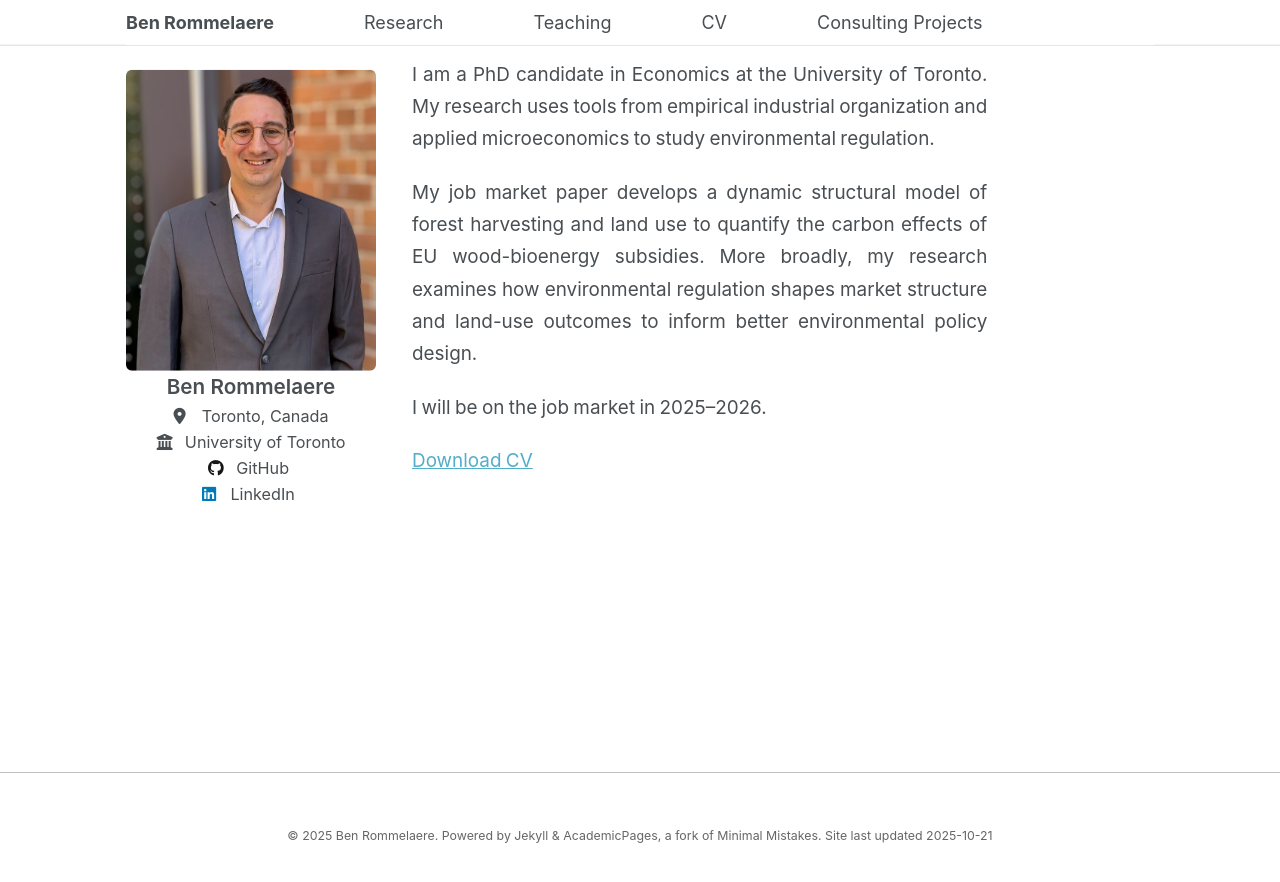
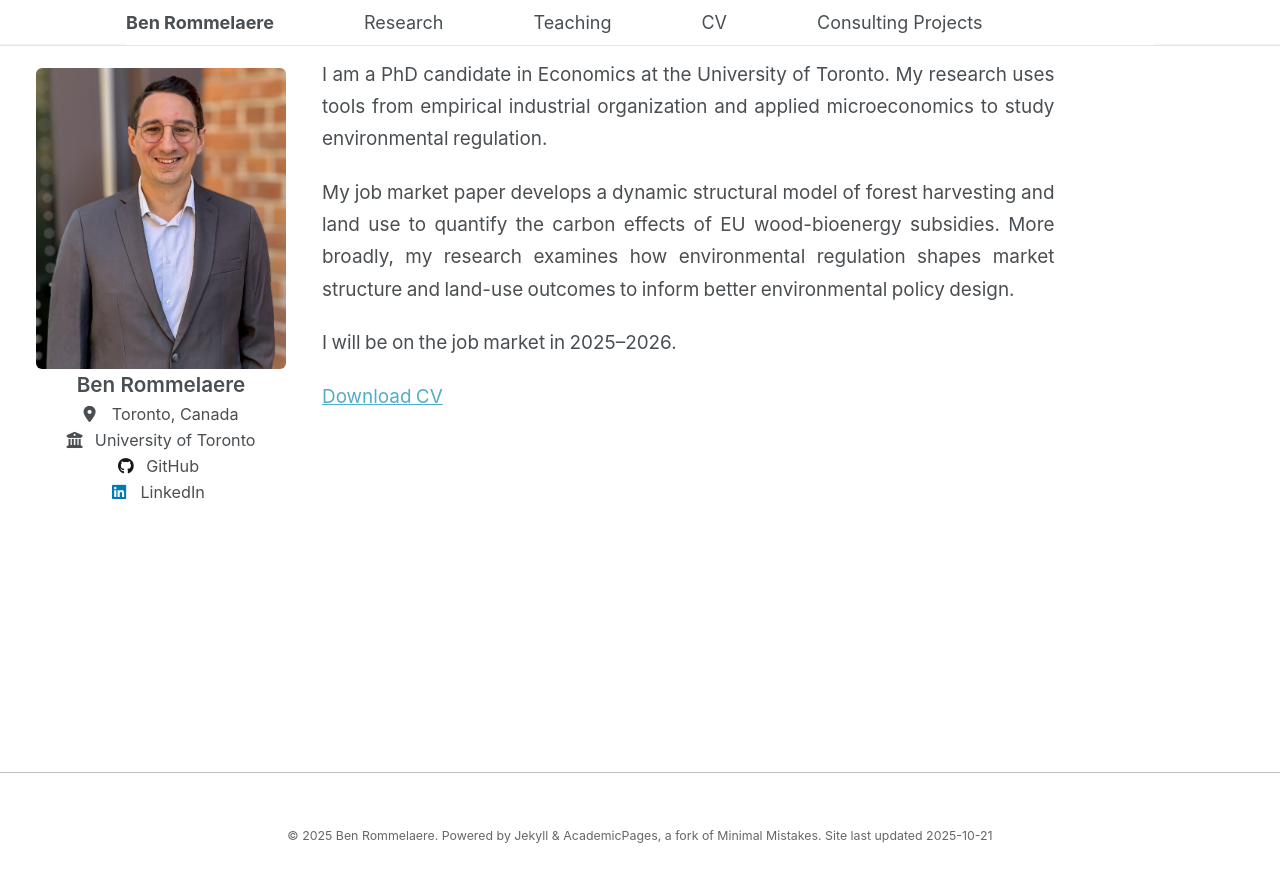
Before and after one commit to brommelaere/brommelaere.github.io, a Jekyll site: the page built from _pages/about.md, in a window 1280 px wide. Shown: the top 882 px of the page. Built offline with Jekyll 4.4.1, drawn with Linux system fonts in a browser that asks for light colours.

Commit message:
Update _custom.scss

```diff
--- a/_sass/_custom.scss
+++ b/_sass/_custom.scss
@@ -45,11 +45,13 @@
   margin-top: 0 !important;
   padding-top: 0 !important;
 
-  @media screen and (min-width: 64em) {
+  /* SIDE-BY-SIDE STARTS EARLIER (smaller screens keep two columns) */
+  @media screen and (min-width: 56em) {
     display: flex !important;
     align-items: flex-start !important;
     gap: 2rem !important;
-    max-width: 1100px !important;
+    /* ~25% wider than 1100px nav container */
+    max-width: 1375px !important;
     margin: 0 auto !important;
     padding-left: 2rem !important;
     padding-right: 2rem !important;
@@ -84,11 +86,11 @@
   padding-top: 0 !important;
   margin-right: 0 !important;
 
-  @media screen and (min-width: 64em) {
+  /* SIDE-BY-SIDE EARLIER + LOWER THE IMAGE A LITTLE FOR TOP ALIGNMENT */
+  @media screen and (min-width: 56em) {
     flex: 0 0 auto !important;
     align-self: flex-start !important;
     padding-top: 0 !important;
-    /* ADDED: lower the photo a bit site-wide so the text aligns to the top */
     margin-top: 1.25rem !important;
     padding-left: 0 !important;
     margin-right: 0 !important;
@@ -97,7 +99,7 @@
   }
 
   /* MOBILE: Keep sidebar on left with flex */
-  @media screen and (max-width: 63.9375em) {
+  @media screen and (max-width: 55.999em) {
     display: flex !important;
     flex-direction: column !important;
     align-items: flex-start !important;
@@ -123,7 +125,7 @@
     display: block !important;
 
     /* MOBILE: smaller but stays left */
-    @media screen and (max-width: 63.9375em) {
+    @media screen and (max-width: 55.999em) {
       max-width: 200px !important;
     }
   }
@@ -138,7 +140,7 @@
   margin-top: 0 !important;
   padding-top: 0 !important;
 
-  @media screen and (max-width: 63.9375em) {
+  @media screen and (max-width: 55.999em) {
     display: none !important;
   }
 }
@@ -162,7 +164,7 @@
 .author__urls-wrapper {
   margin-top: 0.2rem !important;
 
-  @media screen and (min-width: 64em) {
+  @media screen and (min-width: 56em) {
     display: block !important;
   }
 
@@ -170,7 +172,7 @@
     display: none !important;
   }
 
-  @media screen and (max-width: 63.9375em) {
+  @media screen and (max-width: 55.999em) {
     display: none !important;
   }
 }
@@ -203,7 +205,7 @@
   margin-left: 0 !important;
   float: none !important;
 
-  @media screen and (min-width: 64em) {
+  @media screen and (min-width: 56em) {
     margin-top: 0 !important;
     margin-left: 0 !important;
     padding-top: 0 !important;
@@ -226,12 +228,12 @@
 .page__content {
   font-size: 1.05rem !important;
   line-height: 1.7 !important;
-  /* ADDED: default wider measure (affects all pages) */
-  max-width: 48rem !important; /* ~768px default; per-page overrides below */
+  /* GLOBAL DEFAULT WIDTH — wider than before for all pages */
+  max-width: 48rem !important; /* per-page variants below */
   margin-top: 0 !important;
   padding-top: 0 !important;
 
-  /* ADDED: whatever the first element is (h2, p, etc.), do not add top gap */
+  /* Ensure the first block aligns to the image top */
   > *:first-child { margin-top: 0 !important; }
 
   p {
@@ -247,10 +249,8 @@
     padding-top: 0 !important;
   }
 
-  @media screen and (max-width: 63.9375em) {
-    p {
-      text-align: left !important;
-    }
+  @media screen and (max-width: 55.999em) {
+    p { text-align: left !important; }
   }
 }
 
@@ -258,27 +258,33 @@
    OPT-IN PAGE VARIANTS (via page front matter `classes`)
    ============================================================ */
 
-/* Wider content variant */
+/* Wider content variant for Consulting/Teaching, etc. */
 @media (min-width: 992px) {
   article.wide .page__content {
-    max-width: 54rem !important; /* ~864px */
+    max-width: 62rem !important; /* ~992px */
   }
 }
 
-/* Research: even wider and slightly smaller font to reduce scrolling when abstracts open */
+/* Research: even wider and smaller font to reduce scroll in abstracts */
 @media (min-width: 992px) {
   article.research-page .page__content {
-    max-width: 56rem !important; /* ~896px */
+    max-width: 66rem !important; /* ~1056px */
     font-size: 1.0rem !important;
-    line-height: 1.7 !important;
+    line-height: 1.65 !important;
+  }
+  /* Abstract body size/leading */
+  article.research-page .page__content details,
+  article.research-page .page__content details p {
+    font-size: 0.95rem !important;
+    line-height: 1.6 !important;
   }
 }
 
-/* When we hide the big H1 with `no-title`, ensure first content aligns to image top */
+/* Hide the big H1 when using `no-title` and keep first content flush at top */
 .no-title .page__title { display: none !important; }
 .no-title .page__content > *:first-child { margin-top: 0 !important; }
 
-/* Landing page only (if you want a bit more image lowering there, add `landing-offset`) */
+/* Landing-only: extra nudge down if you apply `landing-offset` on that page */
 #main:has(> article.landing-offset) .sidebar {
   margin-top: 1.75rem !important;
 }
@@ -289,13 +295,13 @@
    ============================================================ */
 
 .teaching-page .page__content ul {
-  max-width: 56rem !important;
+  max-width: 62rem !important;
   padding-left: 1.25rem !important;
 }
 
 .teaching-page .page__content ul li {
   display: grid !important;
-  grid-template-columns: 1fr auto !important; /* title on left, year on right */
+  grid-template-columns: 1fr auto !important; /* title left, year right */
   column-gap: 1rem !important;
   align-items: baseline !important;
   margin: 0.6rem 0 !important;
@@ -309,7 +315,7 @@
   white-space: nowrap !important;
 }
 
-/* Allow main text to occupy the left column consistently */
+/* Left column for the main course text */
 .teaching-page .page__content ul li > :first-child {
   grid-column: 1 !important;
 }
```
